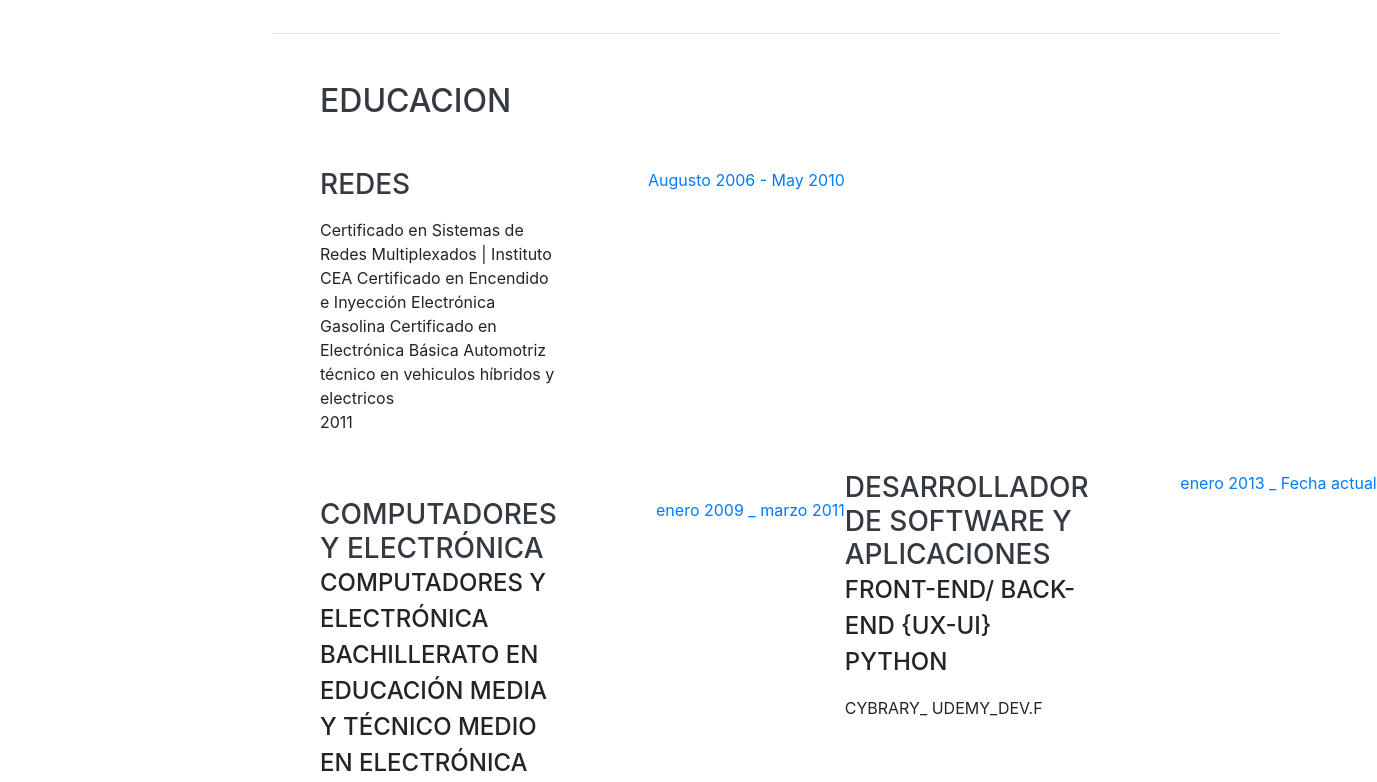
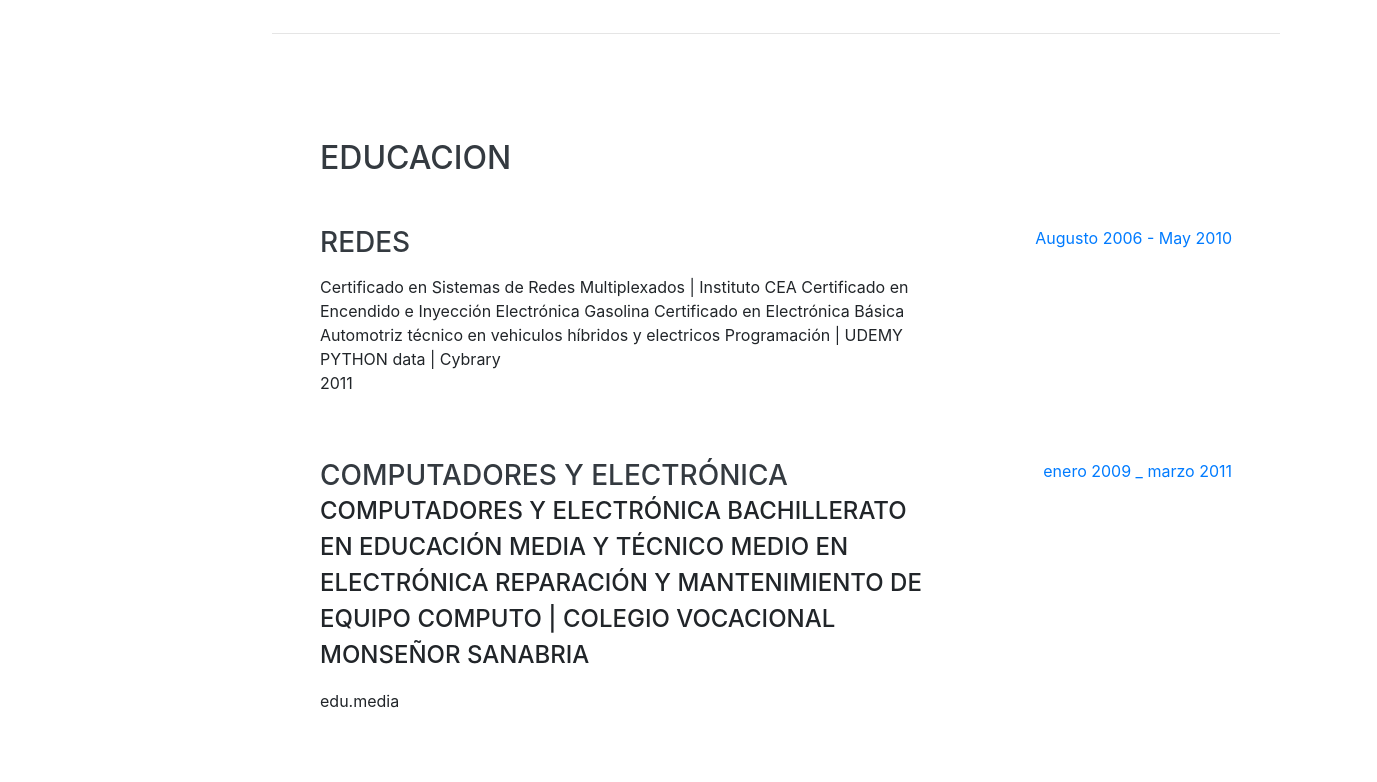
Before and after one commit to carbuncs/cv, a website with bundled scripts: page index.html in a window 1280 px wide. Shown: the part 2000-2782 px from the top of the page, 1377 px wide, since content can reach past the window. Built offline with nearby package versions, Linux system fonts and the light colour scheme; a web font is replaced by a local one.

Commit message:
Update index.html
casi terminado

```diff
--- a/index.html
+++ b/index.html
@@ -194,7 +194,13 @@
             <div>Certificado en Sistemas de Redes Multiplexados | Instituto CEA
               Certificado en Encendido e Inyección Electrónica Gasolina
               Certificado en Electrónica Básica Automotriz
-              técnico en vehiculos híbridos y electricos</div>
+              técnico en vehiculos híbridos y electricos
+
+              Programación    | UDEMY
+              PYTHON data | Cybrary
+
+
+            </div>
             <p>2011</p>
           </div>
           <div class="resume-date text-md-right">
@@ -208,7 +214,7 @@
             <div class="subheading mb-3">computadores y Electrónica
               Bachillerato en Educación Media y Técnico Medio en Electrónica Reparación y Mantenimiento de Equipo Computo | Colegio Vocacional Monseñor Sanabria
             </div>
-            <p>GPA: 3.56</p>
+            <p>edu.media</p>
           </div>
           <div class="resume-date text-md-right">
             <span class="text-primary">enero 2009 _ marzo 2011</span>
@@ -217,19 +223,7 @@
 
       </div>
 
-      <div class="resume-item d-flex flex-column flex-md-row justify-content-between">
-        <div class="resume-content">
-          <h3 class="mb-0">Desarrollador de software y aplicaciones  </h3>
-          <div class="subheading mb-3">Front-end/ back-end
-            {UX-UI}
-            Python
 
-          </div>
-          <p>CYBRARY_ UDEMY_DEV.F</p>
-        </div>
-        <div class="resume-date text-md-right">
-          <span class="text-primary">enero 2013 _ Fecha actual</span>
-        </div>
       </div>
 
     </div>
```
